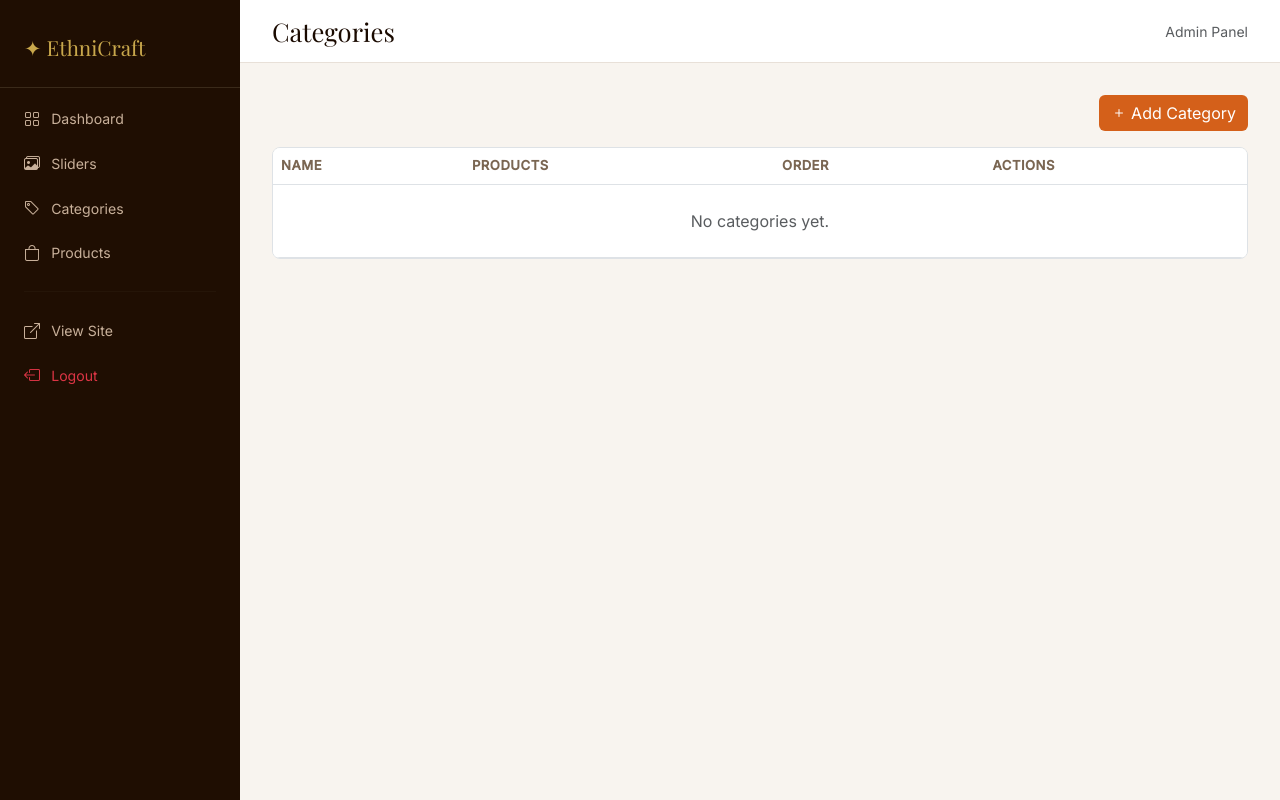
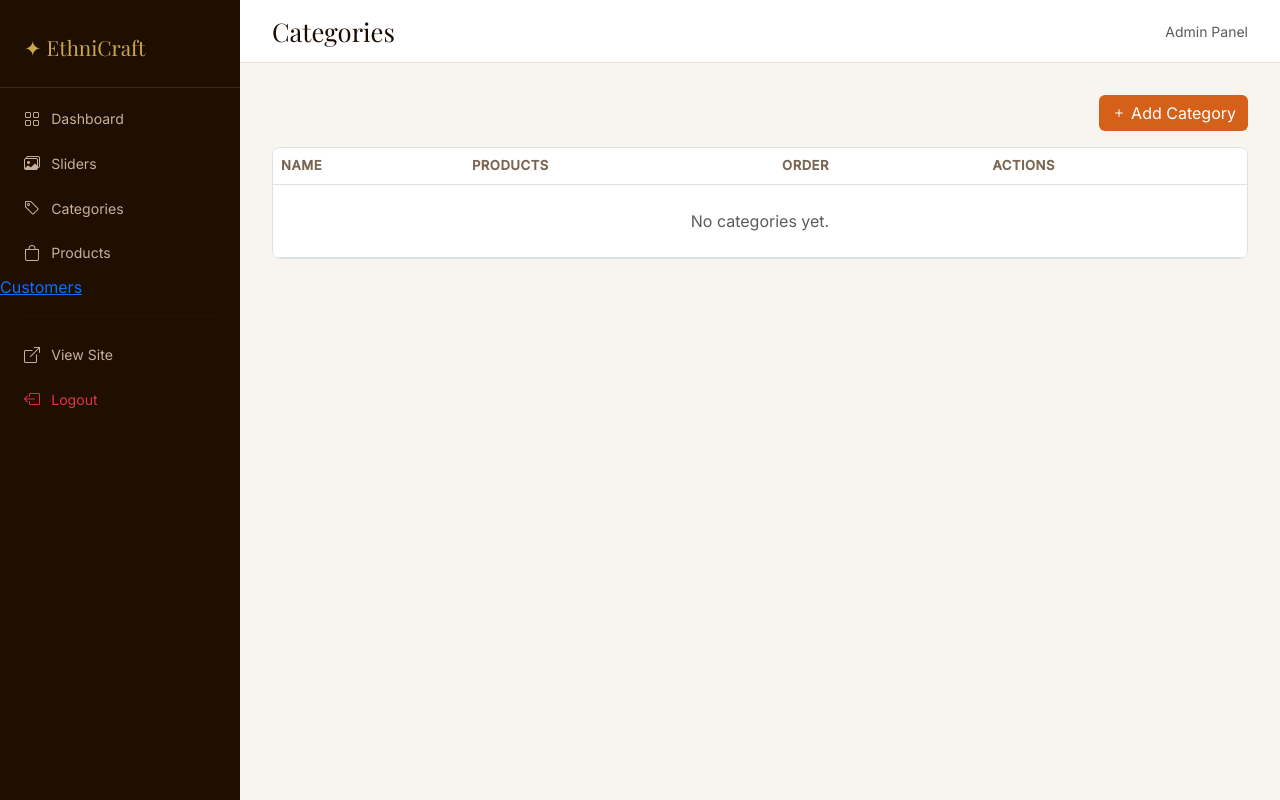
Before and after one commit to prakaramgurjar8824-bit/ethnic-wear-app, a Flask app: page /admin/categories in a window 1280 px wide. Run offline with Flask 3, Linux system fonts and the light colour scheme; the visitor is signed in with stand-in values (Sample User, id 1); data that the repository does not hold is empty; parts of the project's set-up code (start-up, migrations or seed data) failed here and were passed over.

Commit message:
added link tag of customera data tag

```diff
--- a/templates/admin/base.html
+++ b/templates/admin/base.html
@@ -43,6 +43,8 @@
     <a class="nav-link {% if 'product' in request.endpoint %}active{% endif %}" href="{{ url_for('admin_products') }}">
       <i class="bi bi-bag"></i> Products
     </a>
+    <a href="{{ url_for('admin_customers') }}" class="...">Customers</a>
+
     <hr style="border-color:#3a2a1a;margin:1rem 1.5rem">
     <a class="nav-link" href="{{ url_for('index') }}" target="_blank">
       <i class="bi bi-box-arrow-up-right"></i> View Site
```
